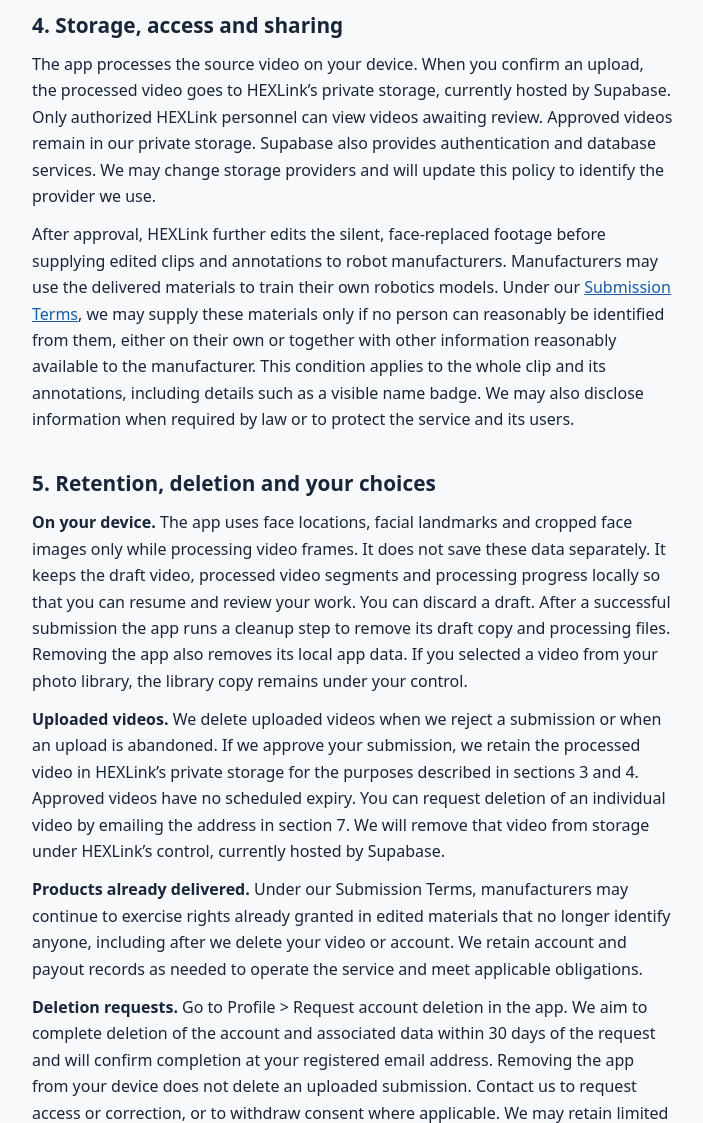
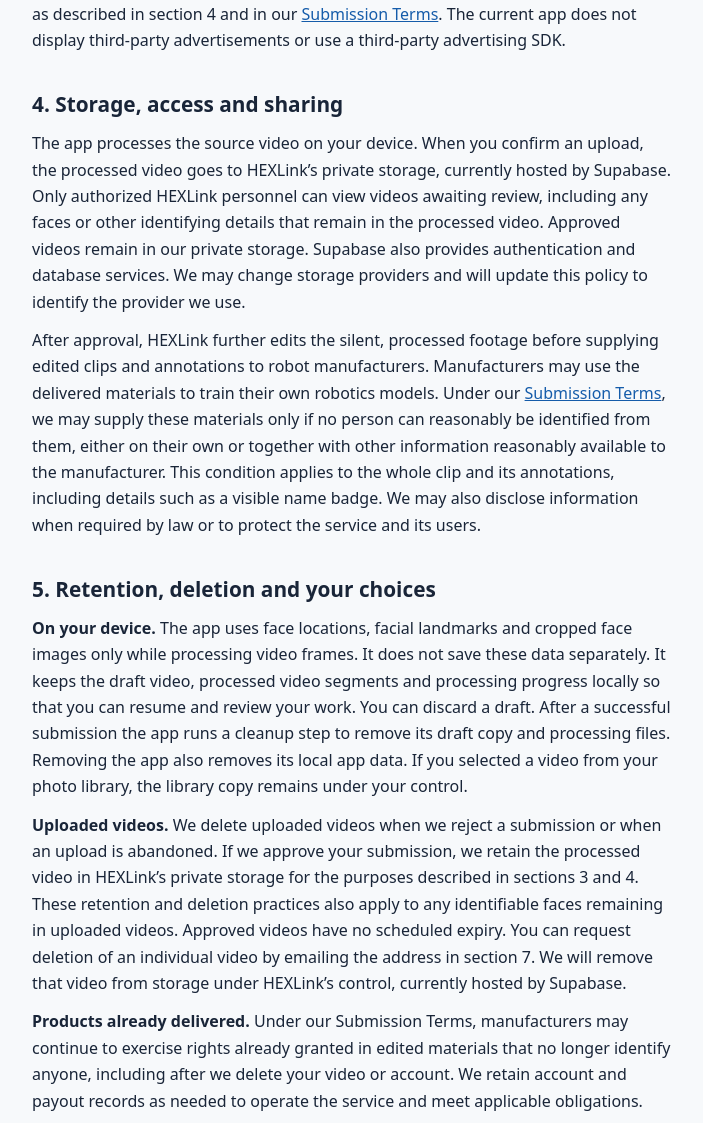
Before and after one commit to hexlink-app/hexlink-app.github.io, a plain HTML site: page index.html in a window 1280 px wide. Shown: the part 1629-2752 px from the top of the page, without its empty margins (252-955 px from the left). Drawn offline with Linux system fonts and the light colour scheme.

Commit message:
Clarify partial face replacement and upload choice

```diff
--- a/index.html
+++ b/index.html
@@ -31,7 +31,7 @@
     <header><div>HEXLink</div></header>
     <main>
 <h1 id="hexlink-privacy-policy">HEXLink Privacy Policy</h1>
-<p class="date">Effective date: 10 November 2026</p>
+<p class="date">Effective date: 18 November 2026</p>
 <p>HEXLink lets contributors record everyday interactions, submit videos for review, and track their work and rewards. The individual developer identified as the seller in the App Store operates HEXLink. In this policy, “we” refers to that developer.</p>
 <h2 id="1-information-we-receive">1. Information we receive</h2>
 <p>When you register, we receive your name or username, email address and authentication information. We keep the information needed to verify your email, manage your account and help you recover access. If you enter a Singapore mobile number for PayNow, we record the number and your confirmation that we may use it for payouts. We also keep reward and payment records.</p>
@@ -39,16 +39,16 @@
 <h2 id="2-recording-face-replacement-and-your-choice-to-upload">2. Recording, face replacement and your choice to upload</h2>
 <p>When you record a video or choose one from your device, HEXLink uses a local copy as a draft. You can manage camera, microphone and photo access in your device settings. If the source video includes audio, it remains present in the source copy until that copy is removed.</p>
 <p>Before upload, the app examines video frames on your device to locate faces. It uses face locations, facial landmarks and cropped images of detected faces to place a synthetic face over each face it can process. These operations run on your device. The app uses this information for face replacement and does not create a profile to recognize a person across recordings. The original video, its audio, the facial landmark coordinates and the working face crops are not sent to HEXLink or to an external face-processing service by this upload flow.</p>
-<p>The app creates a silent video for you to preview. If the app detects a face it cannot replace or records a frame-processing error, it blocks upload of that clip. Detection can miss a face. A name badge, a reflection or the setting may also identify someone. Watch the processed video before confirming upload. If someone can still be identified, trim or replace the clip or leave it unsubmitted. Only record and share material you are authorized to contribute.</p>
+<p>Before upload, HEXLink applies synthetic face replacement to detected faces and prompts you to check for faces that may have been missed or could not be replaced. The app creates a silent video for you to preview and highlights sections with reported face-processing issues. These issues do not prevent you from choosing to upload the processed video. Detection and replacement can be incomplete, so uploaded videos may still contain identifiable faces. A name badge, a reflection or the setting may also identify someone. Watch the processed video before confirming upload. You can retry processing, trim or replace the clip, or leave it unsubmitted. Only record and share material you are authorized to contribute.</p>
 <h2 id="3-how-we-use-information">3. How we use information</h2>
 <p>We use account and submission information to provide tasks, review contributions, communicate decisions and revision requests, and administer rewards and payouts. We also use information to operate, troubleshoot and protect the service, respond to requests and meet applicable obligations.</p>
 <p>HEXLink uses privacy-protected materials from approved submissions to train models for deployment on humanoid robots. These models help robots handle objects (manipulation) and move through their environment (locomotion). We also prepare processed videos and annotations for sale or licence to robot manufacturers as described in section 4 and in our <a href="https://hexlink-app.github.io/terms.html">Submission Terms</a>. The current app does not display third-party advertisements or use a third-party advertising SDK.</p>
 <h2 id="4-storage-access-and-sharing">4. Storage, access and sharing</h2>
-<p>The app processes the source video on your device. When you confirm an upload, the processed video goes to HEXLink’s private storage, currently hosted by Supabase. Only authorized HEXLink personnel can view videos awaiting review. Approved videos remain in our private storage. Supabase also provides authentication and database services. We may change storage providers and will update this policy to identify the provider we use.</p>
-<p>After approval, HEXLink further edits the silent, face-replaced footage before supplying edited clips and annotations to robot manufacturers. Manufacturers may use the delivered materials to train their own robotics models. Under our <a href="https://hexlink-app.github.io/terms.html">Submission Terms</a>, we may supply these materials only if no person can reasonably be identified from them, either on their own or together with other information reasonably available to the manufacturer. This condition applies to the whole clip and its annotations, including details such as a visible name badge. We may also disclose information when required by law or to protect the service and its users.</p>
+<p>The app processes the source video on your device. When you confirm an upload, the processed video goes to HEXLink’s private storage, currently hosted by Supabase. Only authorized HEXLink personnel can view videos awaiting review, including any faces or other identifying details that remain in the processed video. Approved videos remain in our private storage. Supabase also provides authentication and database services. We may change storage providers and will update this policy to identify the provider we use.</p>
+<p>After approval, HEXLink further edits the silent, processed footage before supplying edited clips and annotations to robot manufacturers. Manufacturers may use the delivered materials to train their own robotics models. Under our <a href="https://hexlink-app.github.io/terms.html">Submission Terms</a>, we may supply these materials only if no person can reasonably be identified from them, either on their own or together with other information reasonably available to the manufacturer. This condition applies to the whole clip and its annotations, including details such as a visible name badge. We may also disclose information when required by law or to protect the service and its users.</p>
 <h2 id="5-retention-deletion-and-your-choices">5. Retention, deletion and your choices</h2>
 <p><strong>On your device.</strong> The app uses face locations, facial landmarks and cropped face images only while processing video frames. It does not save these data separately. It keeps the draft video, processed video segments and processing progress locally so that you can resume and review your work. You can discard a draft. After a successful submission the app runs a cleanup step to remove its draft copy and processing files. Removing the app also removes its local app data. If you selected a video from your photo library, the library copy remains under your control.</p>
-<p><strong>Uploaded videos.</strong> We delete uploaded videos when we reject a submission or when an upload is abandoned. If we approve your submission, we retain the processed video in HEXLink’s private storage for the purposes described in sections 3 and 4. Approved videos have no scheduled expiry. You can request deletion of an individual video by emailing the address in section 7. We will remove that video from storage under HEXLink’s control, currently hosted by Supabase.</p>
+<p><strong>Uploaded videos.</strong> We delete uploaded videos when we reject a submission or when an upload is abandoned. If we approve your submission, we retain the processed video in HEXLink’s private storage for the purposes described in sections 3 and 4. These retention and deletion practices also apply to any identifiable faces remaining in uploaded videos. Approved videos have no scheduled expiry. You can request deletion of an individual video by emailing the address in section 7. We will remove that video from storage under HEXLink’s control, currently hosted by Supabase.</p>
 <p><strong>Products already delivered.</strong> Under our Submission Terms, manufacturers may continue to exercise rights already granted in edited materials that no longer identify anyone, including after we delete your video or account. We retain account and payout records as needed to operate the service and meet applicable obligations.</p>
 <p><strong>Deletion requests.</strong> Go to Profile &gt; Request account deletion in the app. We aim to complete deletion of the account and associated data within 30 days of the request and will confirm completion at your registered email address. Removing the app from your device does not delete an uploaded submission. Contact us to request access or correction, or to withdraw consent where applicable. We may retain limited records required by law or to resolve a payment, dispute or security issue. Withdrawing consent needed for a feature may prevent us from providing that feature.</p>
 <h2 id="6-updates">6. Updates</h2>
```
